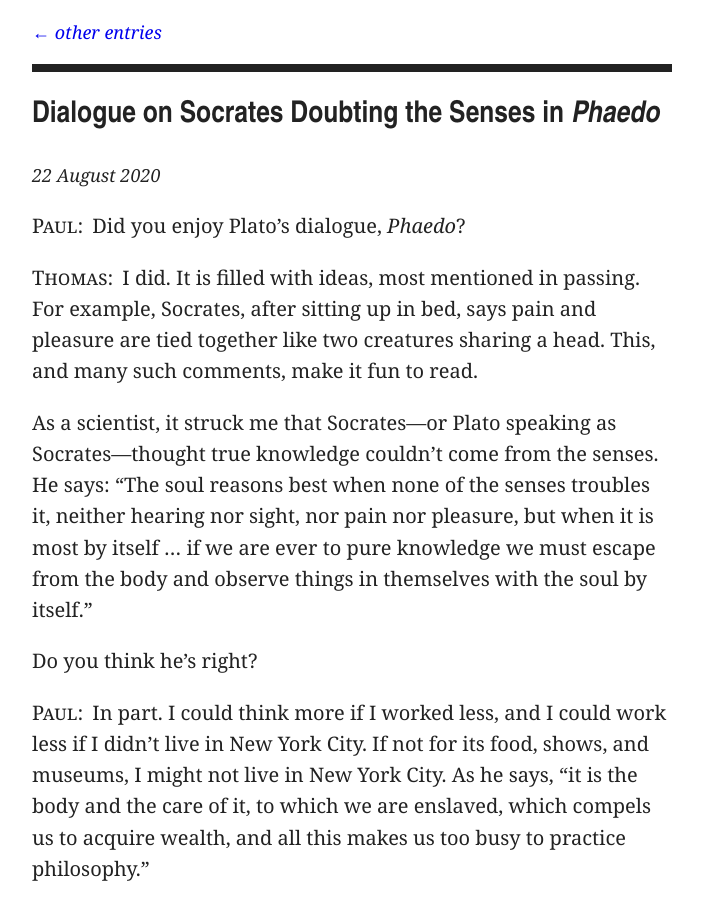
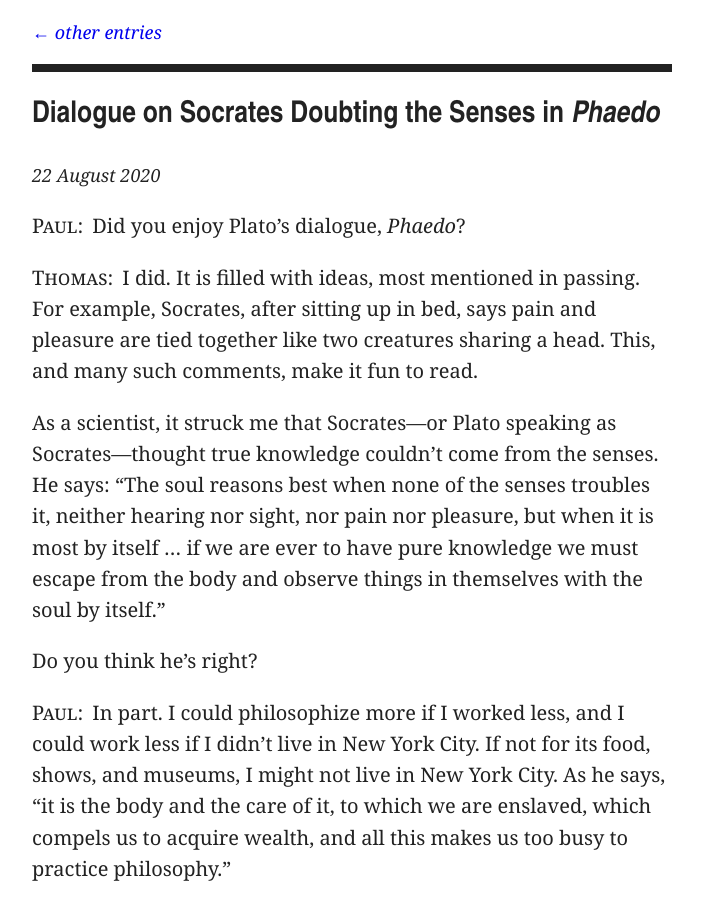
Before and after one commit to artsandmetaphysics/goodlifeodyssey, a Jekyll site: the page built from _meditations/dialogue-on-socrates-doubting-the-senses-in-phaedo.md, in a window 1280 px wide and 900 px high. Shown: the whole window, without its empty margins (288-991 px from the left). Built offline with Jekyll 4.4.1, drawn with Linux system fonts in a browser that asks for light colours.

Commit message:
Fix typos

```diff
--- a/_meditations/dialogue-on-socrates-doubting-the-senses-in-phaedo.md
+++ b/_meditations/dialogue-on-socrates-doubting-the-senses-in-phaedo.md
@@ -10,11 +10,11 @@ date: 2020-08-22
 
 <span class="sc">Thomas:</span> I did. It is filled with ideas, most mentioned in passing. For example, Socrates, after sitting up in bed, says pain and pleasure are tied together like two creatures sharing a head. This, and many such comments, make it fun to read.
 
-As a scientist, it struck me that Socrates—or Plato speaking as Socrates—thought true knowledge couldn’t come from the senses. He says: “The soul reasons best when none of the senses troubles it, neither hearing nor sight, nor pain nor pleasure, but when it is most by itself … if we are ever to pure knowledge we must escape from the body and observe things in themselves with the soul by itself.”
+As a scientist, it struck me that Socrates—or Plato speaking as Socrates—thought true knowledge couldn’t come from the senses. He says: “The soul reasons best when none of the senses troubles it, neither hearing nor sight, nor pain nor pleasure, but when it is most by itself … if we are ever to have pure knowledge we must escape from the body and observe things in themselves with the soul by itself.”
 
 Do you think he’s right?
 
-<span class="sc">Paul:</span> In part. I could think more if I worked less, and I could work less if I didn’t live in New York City. If not for its food, shows, and museums, I might not live in New York City. As he says, “it is the body and the care of it, to which we are enslaved, which compels us to acquire wealth, and all this makes us too busy to practice philosophy.”
+<span class="sc">Paul:</span> In part. I could philosophize more if I worked less, and I could work less if I didn’t live in New York City. If not for its food, shows, and museums, I might not live in New York City. As he says, “it is the body and the care of it, to which we are enslaved, which compels us to acquire wealth, and all this makes us too busy to practice philosophy.”
 
 <span class="sc">Thomas:</span> In your case, is the body to blame? You could afford to move to the countryside, eat simple foods, and spend most of your days reading. I think it’s your soul’s lack of willpower that keeps you in the city, siphoning away your time from philosophy.
 
```
Also changed, not shown: meditations/dialogue-on-socrates-doubting-the-senses-in-phaedo.md (+2 -2 lines).
